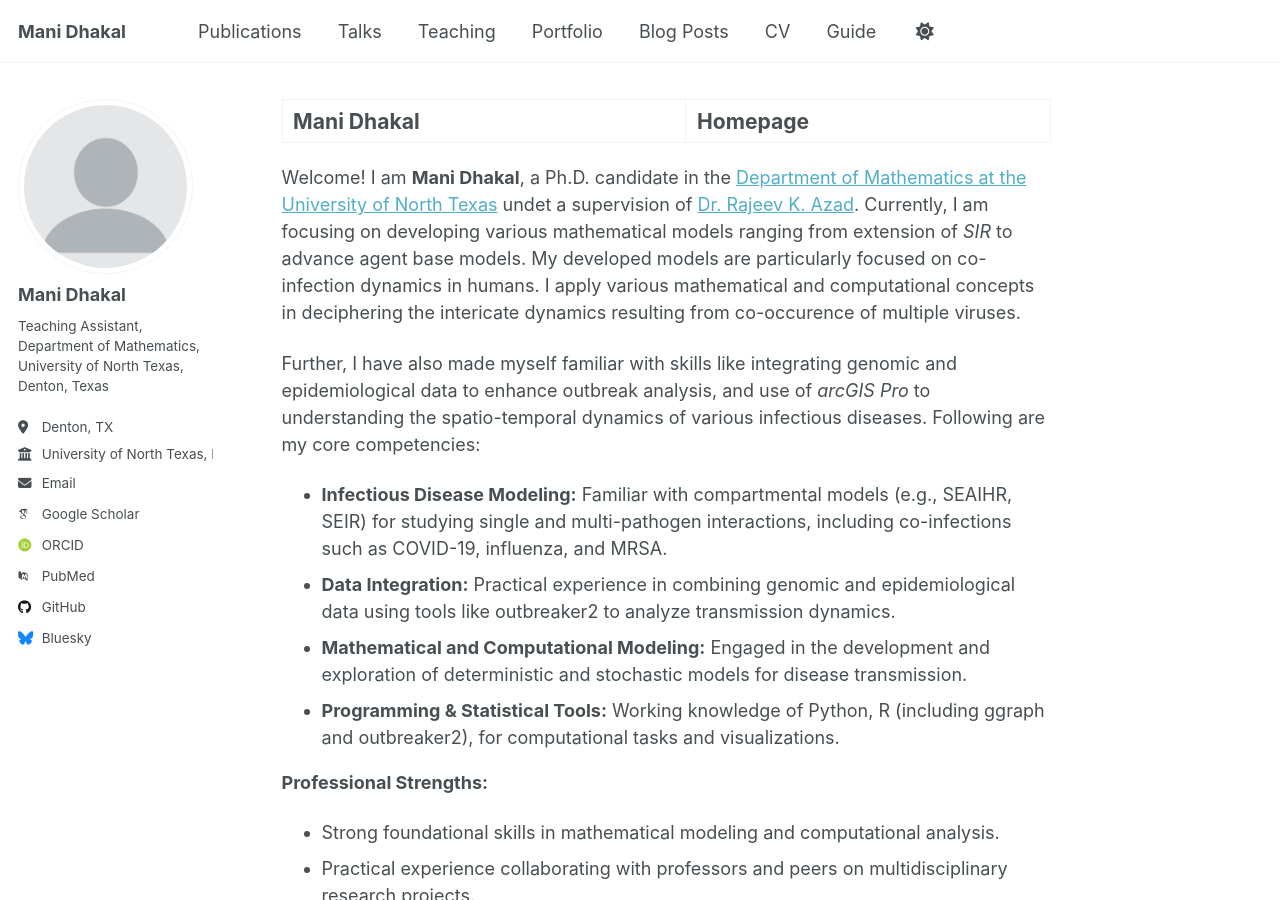
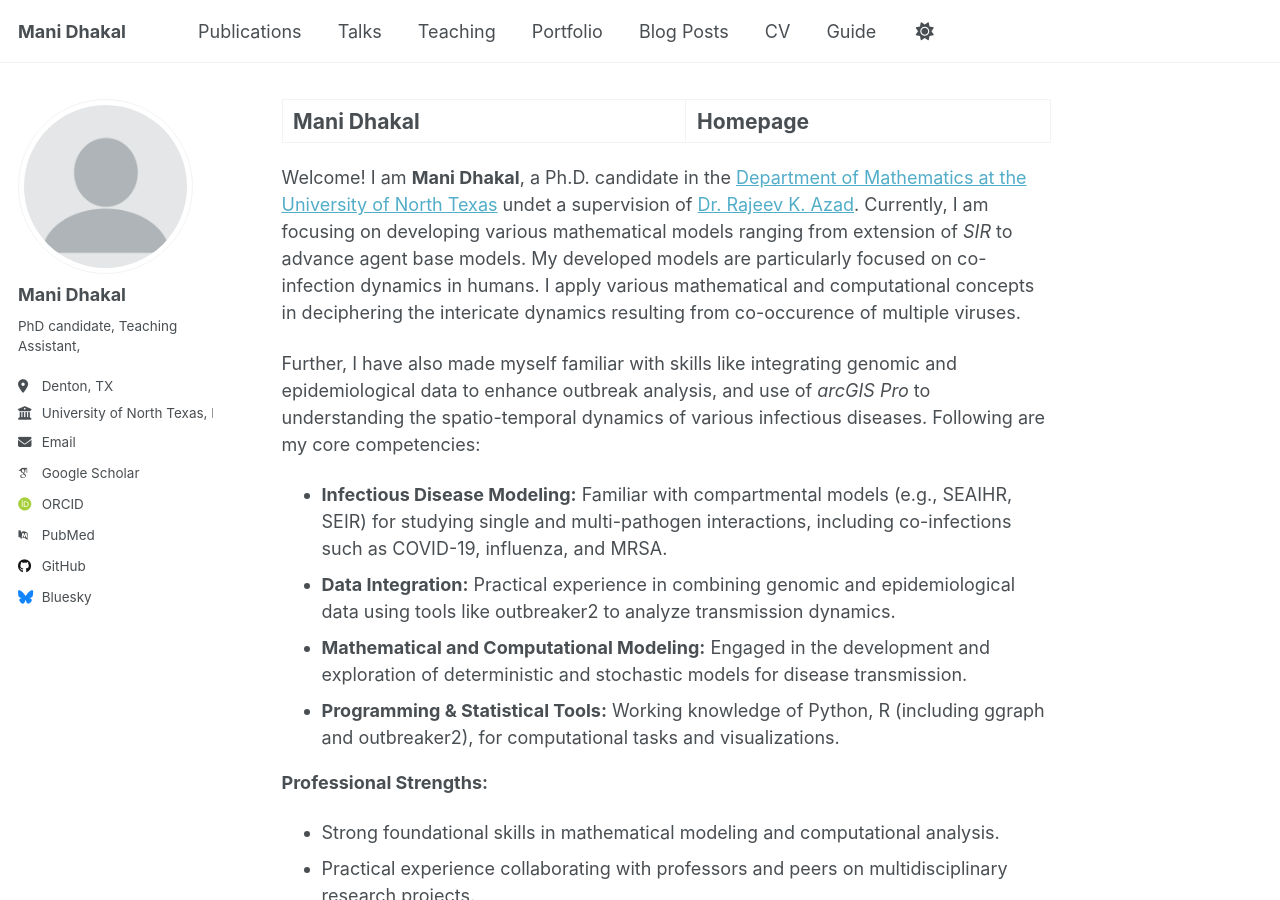
Before and after one commit to ManiDhakal/ManiDhakal.github.io, a Jekyll site: the page built from _pages/about.md, in a window 1280 px wide and 900 px high. Built offline with Jekyll 4.4.1, drawn with Linux system fonts in a browser that asks for light colours; some web fonts are replaced; a script that is not in the unit is left out.

Commit message:
Update _config.yml

```diff
--- a/_config.yml
+++ b/_config.yml
@@ -26,8 +26,7 @@ author:
   avatar           : "profile.png"
   name             : "Mani Dhakal"
   pronouns         : # example: "she/her"
-  bio              : "Teaching Assistant, \n Department of Mathematics,
-  University of North Texas, Denton, Texas"
+  bio              : "PhD candidate, Teaching Assistant,"
   location         : "Denton, TX"
   employer         : "University of North Texas, Denton, TX"
   uri              : # URL
```
